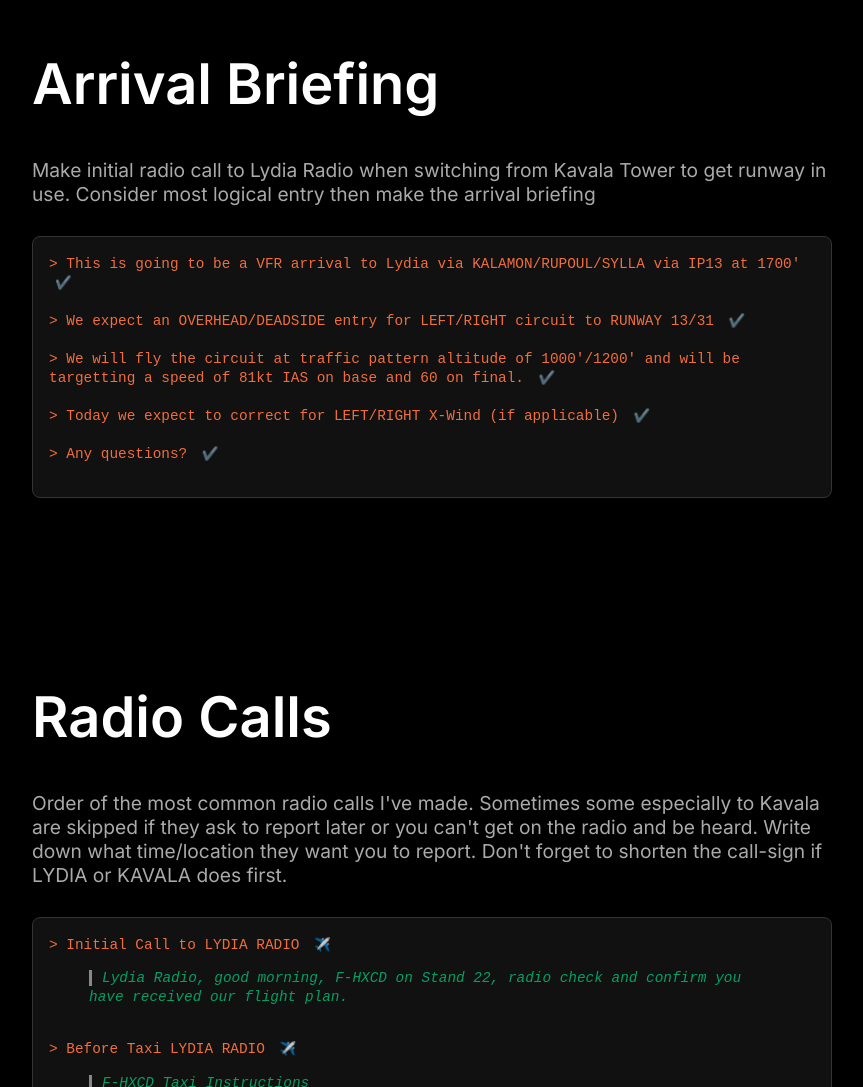
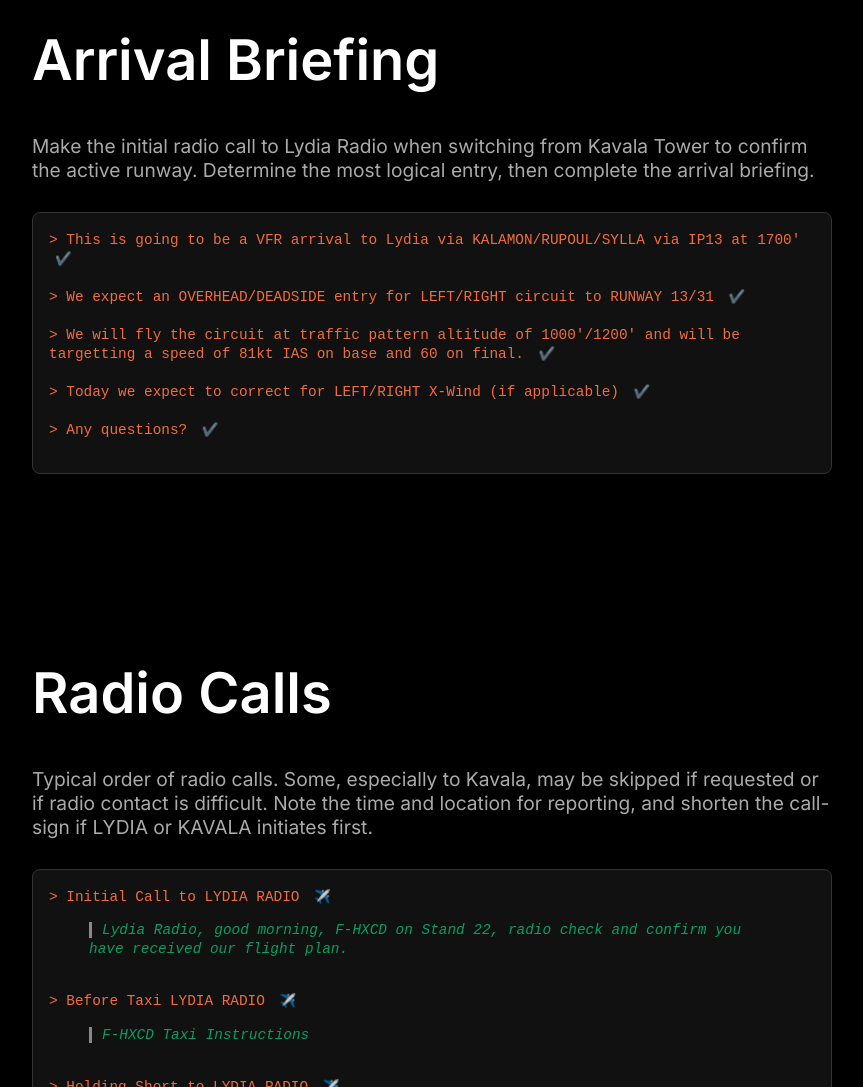
Before and after one commit to ChiefBucket/First-Few-Lessons, a plain HTML site: page index.html in a window 1280 px wide. Shown: the part 1140-2227 px from the top of the page, without its empty margins (8-871 px from the left). Drawn offline with Linux system fonts and the light colour scheme.

Commit message:
Update index.html
Changed descriptions

```diff
--- a/index.html
+++ b/index.html
@@ -316,9 +316,7 @@
   <section class="hero">
     <h1>Departure Briefing</h1>
     <p>
-      Change as necessary, for the current day & runway in use. <br/>
-     Make inital call to LYDIA to get the preferrable runway before
-      doing it so make initial radio call first
+      Update according to the current day and active runway. Make the initial radio call to confirm the preferred runway before proceeding.
       </p>
 
     <div class="terminal-block">
@@ -387,8 +385,7 @@
   <section class="hero">
     <h1>Arrival Briefing</h1>
     <p>
-      Make initial radio call to Lydia Radio when switching from Kavala Tower to get runway in use. Consider
-      most logical entry then make the arrival briefing
+      Make the initial radio call to Lydia Radio when switching from Kavala Tower to confirm the active runway. Determine the most logical entry, then complete the arrival briefing.
       </p>
 
     <div class="terminal-block">
@@ -425,9 +422,7 @@
   <section class="hero">
     <h1>Radio Calls</h1>
     <p>
-      Order of the most common radio calls I've made. Sometimes some especially to Kavala are skipped if they ask
-      to report later or you can't get on the radio and be heard. Write down what time/location they want you to report.
-      Don't forget to shorten the call-sign if LYDIA or KAVALA does first.
+      Typical order of radio calls. Some, especially to Kavala, may be skipped if requested or if radio contact is difficult. Note the time and location for reporting, and shorten the call-sign if LYDIA or KAVALA initiates first.
     </p>
 
     <div class="terminal-block">
```
